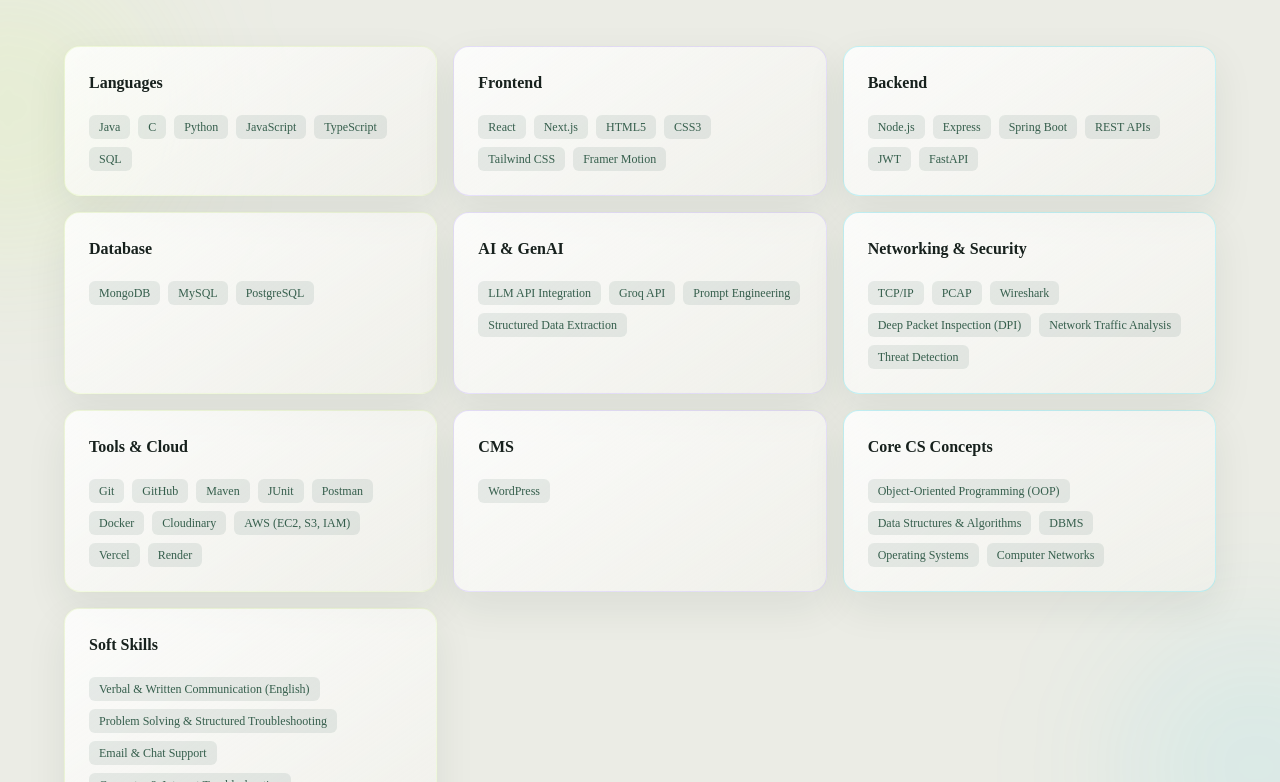
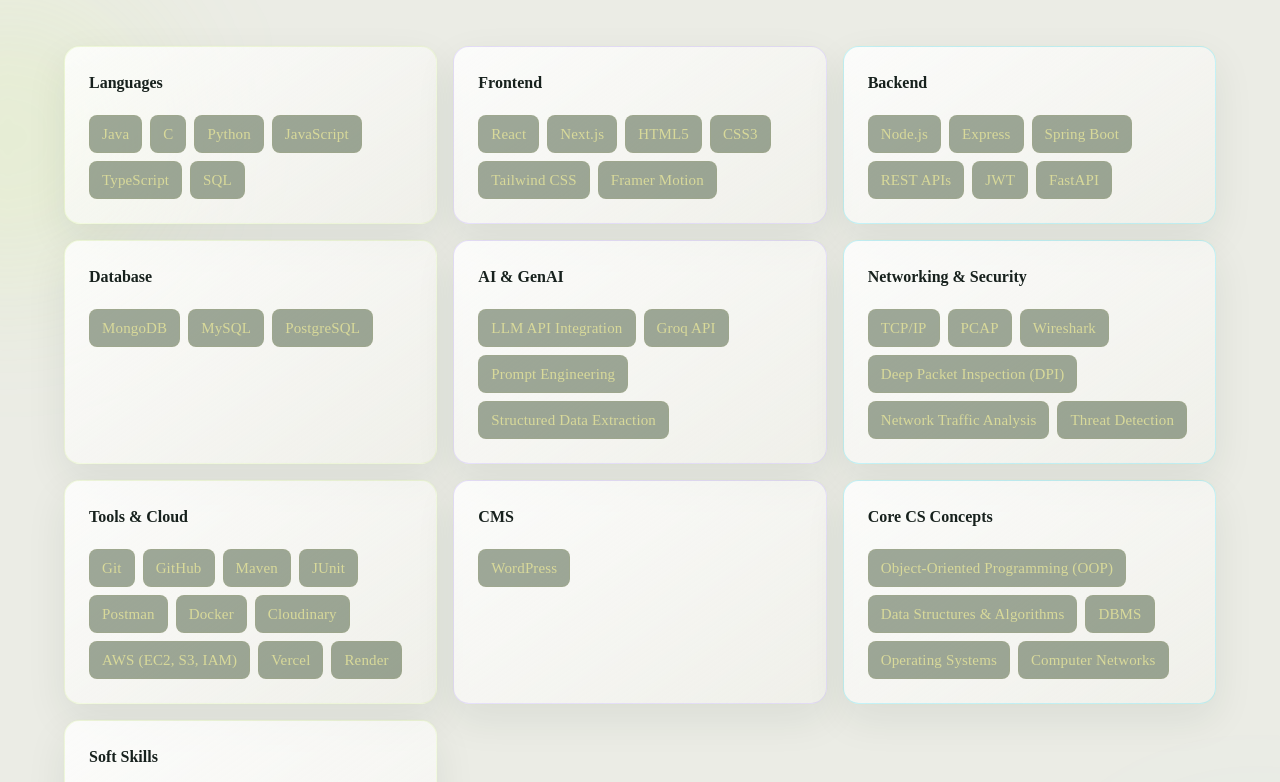
Before and after one commit to bhardwajshraddha/shraddha-portfolio-website, a Next.js app: page / in a window 1280 px wide. Shown: the part 1758-2540 px from the top of the page. Built offline with nearby package versions, Linux system fonts and the light colour scheme; no server answers.

Commit message:
Improve skills tag readability and styling

```diff
--- a/components/Skills.tsx
+++ b/components/Skills.tsx
@@ -29,7 +29,10 @@
             </h3>
             <div className="mt-5 flex flex-wrap gap-2">
               {category.skills.map((skill) => (
-                <span key={skill} className="tag">
+                <span
+                  key={skill}
+                  className="inline-flex items-center rounded-lg border border-[#a8ad72]/20 bg-[#435638]/50 px-3 py-2 text-[15px] font-medium leading-5 tracking-[0.01em] text-[#d8d99a]"
+                >
                   {skill}
                 </span>
               ))}
```
Also changed, not shown: 1 other file (tests, documents, lock files or other folders).
